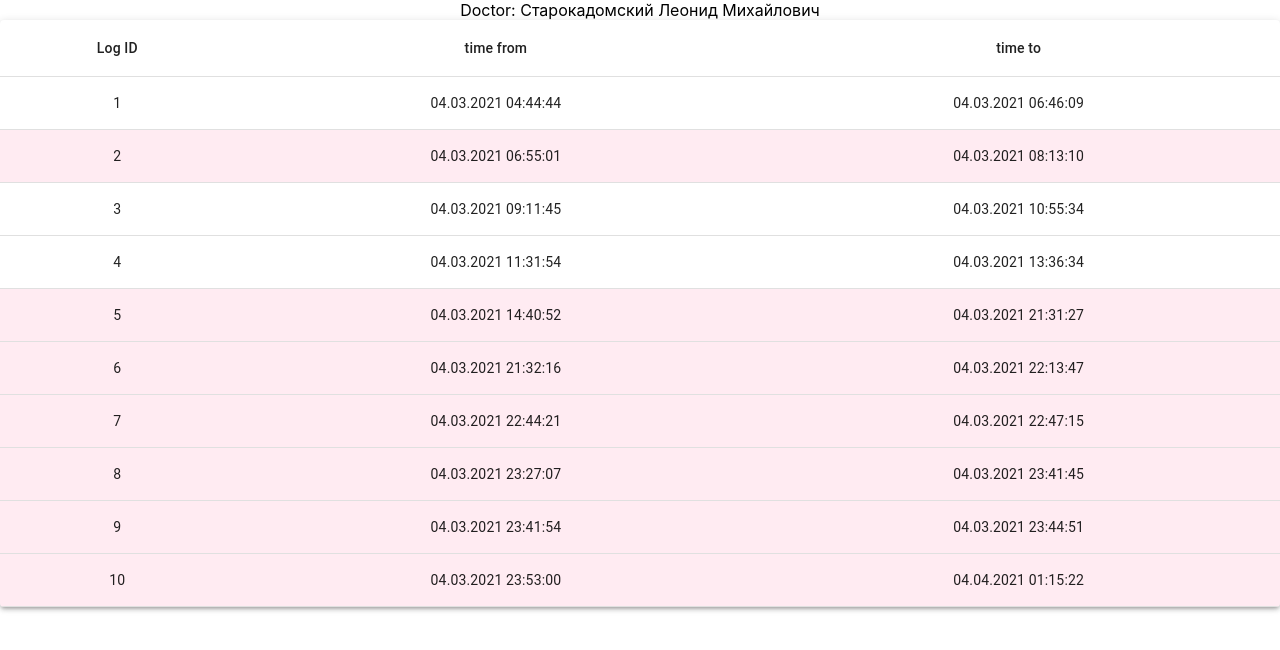
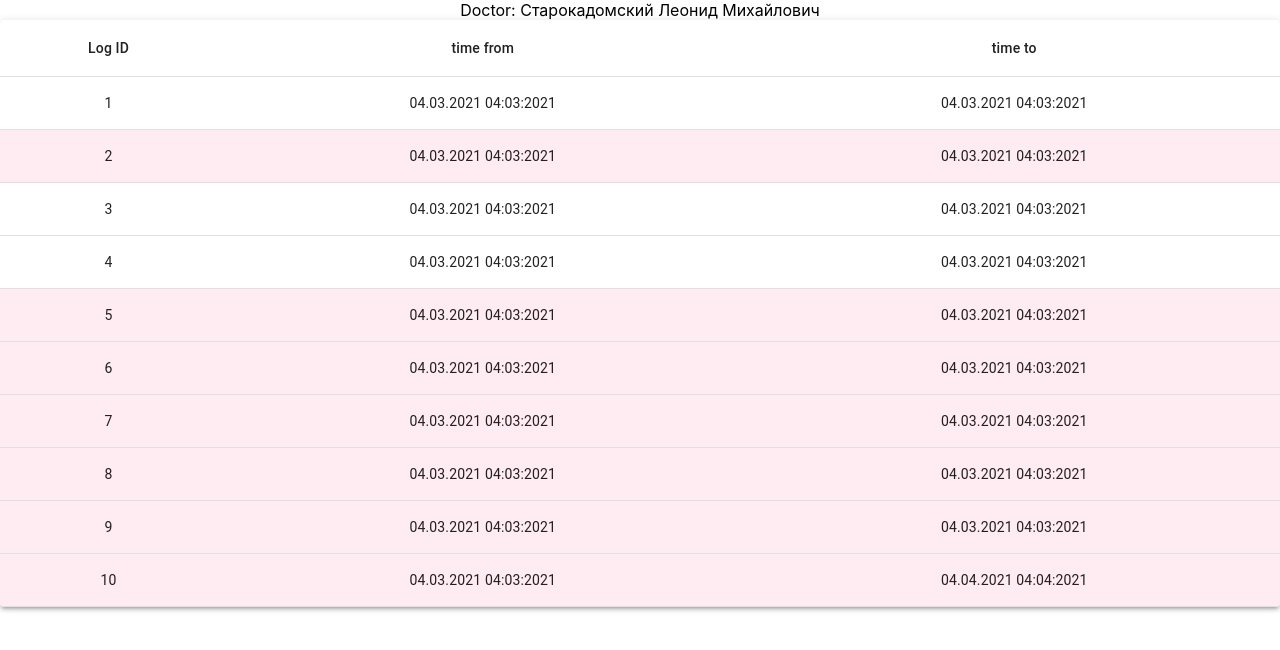
Before and after one commit to potapov-eo/test_doctor, a React (Create React App) app: page /doctor/1 in a window 1280 px wide. Shown: the top 650 px of the page. Built offline with nearby package versions, Linux system fonts and the light colour scheme.

Commit message:
with fix helperFunction, add useMemo

```diff
--- a/src/mock-fetch.tsx
+++ b/src/mock-fetch.tsx
@@ -322,11 +322,11 @@ const data = {
 };
 
 
-function delay(val:string) {
+function delay(val: string) {
     return new Promise((res, rej) => setTimeout(val ? res : rej, 500, val));
 }
 
-export function mockFetch(url:string) {
+export function mockFetch(url: string) {
 
     // @ts-ignore
     const payload = data[url];
--- a/src/pages/Doctor.tsx
+++ b/src/pages/Doctor.tsx
@@ -9,7 +9,7 @@ import TableContainer from '@material-ui/core/TableContainer';
 import TableHead from '@material-ui/core/TableHead';
 import TableRow from '@material-ui/core/TableRow';
 import Paper from '@material-ui/core/Paper';
-import {fulConversionDate} from "../utils/helperFunction";
+import {fulConversionDate, getAutErrorIds} from "../utils/helperFunction";
 import {selectorEmployees, selectorWorkLogData} from "../store/app-selector";
 
 
@@ -17,9 +17,9 @@ export const Doctor = () => {
 
     const {token} = useParams<{ token: string }>()
     const doctors = useSelector(selectorEmployees)
-    const doctor: Array<EmployeeType> = doctors.filter((doc) => doc.id === +token)
+    const doctor: EmployeeType|undefined = doctors.find((doc) => doc.id === Number(token))
     const WorkLogs = useSelector(selectorWorkLogData)
-    const UserWorkLogs = WorkLogs.filter((log) => log.employee_id === +token)
+    const UserWorkLogs = WorkLogs.filter((log) => log.employee_id === Number(token))
 
     function createTableData(id: number, enterTime: string, outTime: string) {
         return {id, enterTime, outTime};
@@ -28,18 +28,11 @@ export const Doctor = () => {
     const rows = UserWorkLogs.map((log) =>
         createTableData(log.id, fulConversionDate(log.from), fulConversionDate(log.to)))
 
-    const outErrorIds =  UserWorkLogs.reduce((acc: Array<number>, userLog) => {
-        const employeesIn = WorkLogs.filter((log) => new Date(userLog.to) > new Date(log.from))
-            .filter((log) => new Date(userLog.to) < new Date(log.to)).length
-        if (employeesIn < 3) {
-            acc.push(userLog.id)
-        }
-        return acc
-    }, [])
+    const outErrorIds = React.useMemo(() => getAutErrorIds(UserWorkLogs, WorkLogs), [WorkLogs, UserWorkLogs])
 
     return (
         <div className="App">
-            <div> {doctor[0] && `Doctor: ${doctor[0].lastName} ${doctor[0].firstName} ${doctor[0].middleName}`} </div>
+            <div> {doctor && `Doctor: ${doctor.lastName} ${doctor.firstName} ${doctor.middleName}`} </div>
             <TableContainer component={Paper} elevation={3}>
                 <Table aria-label="simple table">
                     <TableHead>
@@ -58,7 +51,7 @@ export const Doctor = () => {
                                     {row.id}
                                 </TableCell>
                                 <TableCell align="center">{row.enterTime}</TableCell>
-                                <TableCell align="center">{(row.outTime)}</TableCell>
+                                <TableCell align="center">{row.outTime}</TableCell>
                             </TableRow>
                         ))}
                     </TableBody>
--- a/src/pages/Doctors.tsx
+++ b/src/pages/Doctors.tsx
@@ -23,7 +23,7 @@ export const Doctors = () => {
 
     const alphabetTableRows = doctors.sort((a, b) => a.lastName.localeCompare(b.lastName))
         .map((doc) => createTableData(doc.id, `${doc.lastName} ${doc.firstName} ${doc.middleName}`, conversionDate(doc.birthDate)))
-    console.log("render")
+
     return (
 
         <div className="App">
--- a/src/utils/helperFunction.ts
+++ b/src/utils/helperFunction.ts
@@ -1,14 +1,22 @@
+import {WorkLogDataType} from "../store/app-reducer";
+
 export const conversionDate = (date: string) => {
-    const convertDate = new Date(date)
-    return `${correctFormat(convertDate.getDate())}.${correctFormat(convertDate.getMonth() + 1)}.${convertDate.getFullYear()}`
+    return new Date(date).toLocaleDateString('en-GB').replaceAll("/", ".")
 }
 
-export const fulConversionDate =  (date: string) => {
-    const convertDate = new Date(date)
-return `${correctFormat(convertDate.getDate())}.${correctFormat(convertDate.getMonth() + 1)}.${convertDate.getFullYear()}
- ${correctFormat(convertDate.getHours())}:${correctFormat(convertDate.getMinutes())}:${correctFormat(convertDate.getSeconds())}`
+export const fulConversionDate = (date: string) => {
+    return `${new Date(date).toLocaleDateString('en-GB').replaceAll("/", ".")} ${new
+    Date(date).toLocaleDateString('en-GB').replaceAll("/", ":")}`
 }
 
-const correctFormat = (x: number) => {
-    return  (x < 10) ? `0${x}` : x
+export const getAutErrorIds = (UserWorkLogs: Array<WorkLogDataType>, WorkLogs: Array<WorkLogDataType>) => {
+    return UserWorkLogs.reduce((acc: Array<number>, userLog) => {
+        const employeesIn = WorkLogs.filter((log) =>
+            new Date(userLog.to) > new Date(log.from) && new Date(userLog.to) < new Date(log.to))
+            .length
+        if (employeesIn < 3) {
+            acc.push(userLog.id)
+        }
+        return acc
+    }, [])
 }
```
Also changed, not shown: src/store/app-reducer.ts (+8 -8 lines), src/store/app-selector.tsx (+4 -4 lines).
